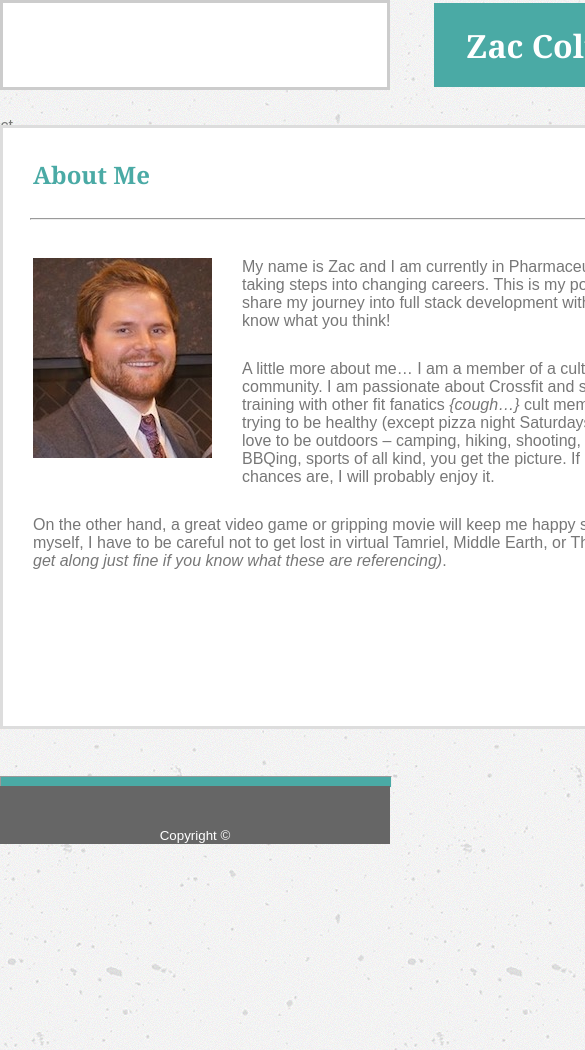
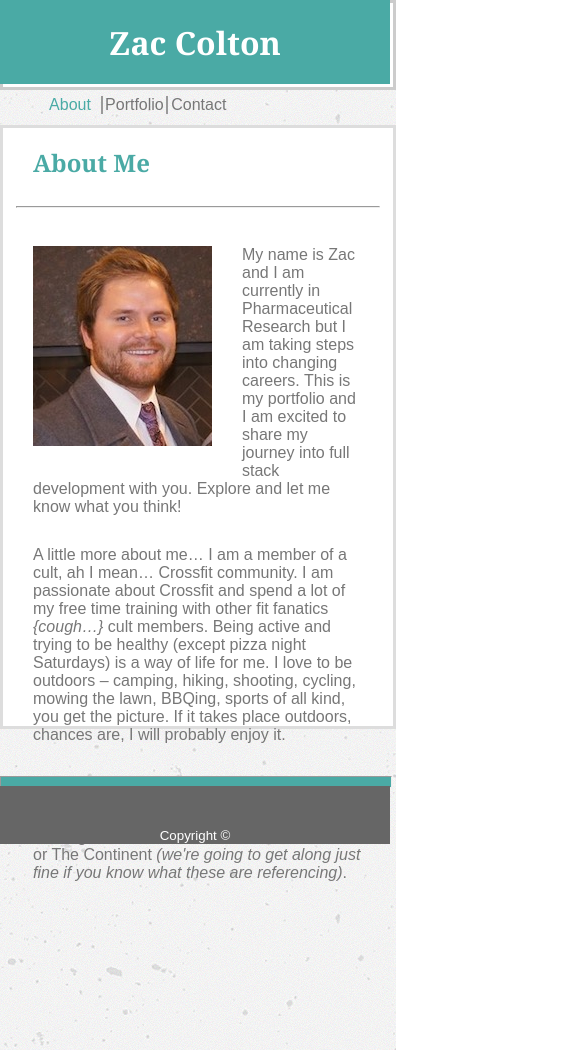
Before and after one commit to ZCOLT/Responsive-Portfolio, a plain HTML site: page index.html in a window 390 px wide. Shown: the top 1050 px of the page, 585 px wide, since content can reach past the window. Drawn offline with Linux system fonts and the light colour scheme; a script that the page names is missing.

Commit message:
added media queries

```diff
--- a/assets/css/style.css
+++ b/assets/css/style.css
@@ -5,7 +5,8 @@ body {
 
 header {
     height: 84px;
-    margin: 0;
+    width: 100%;
+    margin: auto;
     border: solid #cccccc;
     background-color: #ffffff;
 }
@@ -13,7 +14,7 @@ header {
 h1 {
     position: relative;
     top: 0px;
-    left: 431px;
+    left: 18%;
     margin: 0;
     background-color: #4aaaa5;
     color: #ffffff;
@@ -29,7 +30,7 @@ h1 {
     float: right;
     position: relative;
     top: 30px;
-    width: 5%;
+    width: 96px;
     height: 18px;
     line-height: 18px;
     text-align: center;
@@ -42,7 +43,7 @@ h1 {
 }
 
 .contact {
-    margin-right: 410px;
+    margin-right: 18%;
 }
 
 #about-link, #portfolio-link, #contact-link {
@@ -217,3 +218,38 @@ form {
     display: inline-block;
     font-size: 16px;
 }
+
+/* Media Queries */
+
+    @media screen and (max-width: 980px) {
+        h1 {
+            left: 0px;
+        }
+    }
+
+    @media screen and (max-width: 768px) {
+        .contact {
+            margin-right: 0;
+        }
+        .content-box {
+            width: 100%;
+        }
+    }
+
+    @media screen and (max-width: 640px) {
+        h1 {
+            position: fixed;
+            top: 0px;
+            width: 100%
+        }
+        .about, .portfolio, .contact {
+            position: relative;
+            top: 93px;
+            right: 163px;
+            width: 16%;
+            height: 18px;
+        }
+        .content-box {
+            width: 100%;
+        }
+    }
```
